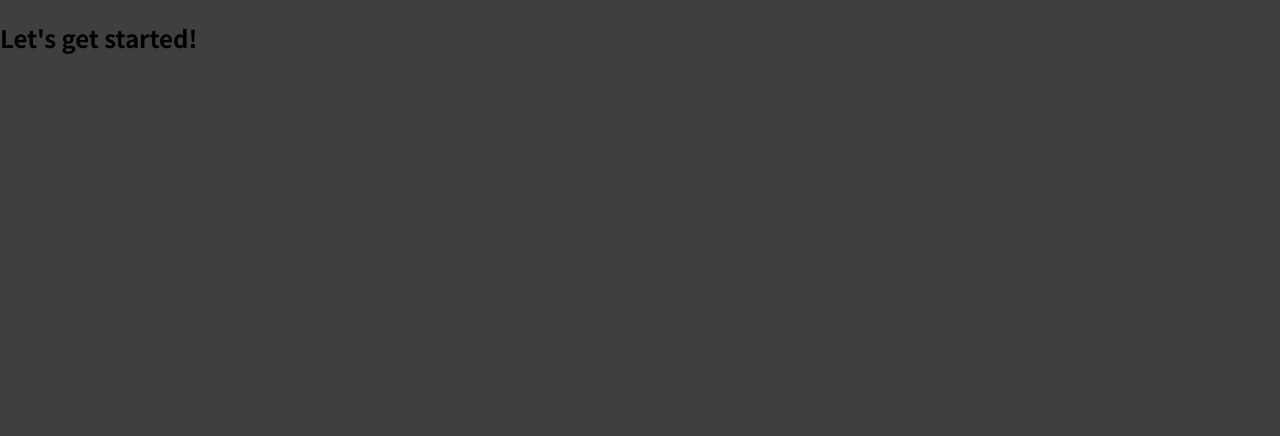
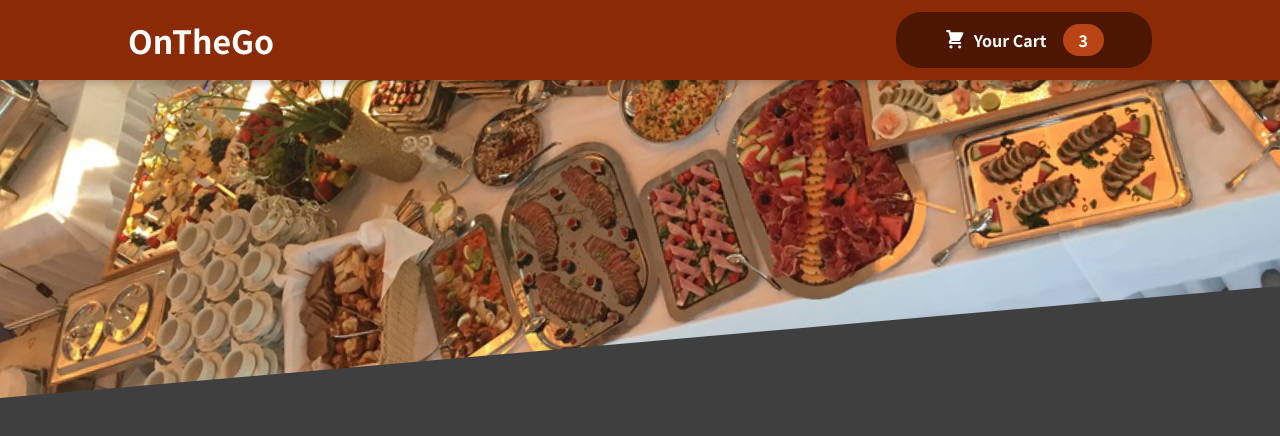
Before and after one commit to MikeJakuszewski/React-Restaurant-App, a React (Create React App) app: page / in a window 1280 px wide. Shown: the top 436 px of the page. Built offline with nearby package versions, Linux system fonts and the light colour scheme.

Commit message:
added header and cart button

```diff
--- a/src/App.js
+++ b/src/App.js
@@ -1,8 +1,11 @@
+import React from "react";
+import Header from "../src/Components/Layout/Header";
+
 function App() {
   return (
-    <div>
-      <h2>Let's get started!</h2>
-    </div>
+    <React.Fragment>
+      <Header />
+    </React.Fragment>
   );
 }
 
--- /dev/null
+++ b/src/Components/Cart/CartIcon.js
@@ -0,0 +1,13 @@
+const CartIcon = () => {
+  return (
+    <svg
+      xmlns="http://www.w3.org/2000/svg"
+      viewBox="0 0 20 20"
+      fill="currentColor"
+    >
+      <path d="M3 1a1 1 0 000 2h1.22l.305 1.222a.997.997 0 00.01.042l1.358 5.43-.893.892C3.74 11.846 4.632 14 6.414 14H15a1 1 0 000-2H6.414l1-1H14a1 1 0 00.894-.553l3-6A1 1 0 0017 3H6.28l-.31-1.243A1 1 0 005 1H3zM16 16.5a1.5 1.5 0 11-3 0 1.5 1.5 0 013 0zM6.5 18a1.5 1.5 0 100-3 1.5 1.5 0 000 3z" />
+    </svg>
+  );
+};
+
+export default CartIcon;
--- /dev/null
+++ b/src/Components/Layout/Header.js
@@ -0,0 +1,21 @@
+import React from "react";
+
+import mealsImage from "../../assets/meals.jpg";
+import classes from "./Header.module.css";
+import HeaderCartButton from "./HeaderCartButton";
+
+const Header = (props) => {
+  return (
+    <React.Fragment>
+      <header className={classes.header}>
+        <h1>OnTheGo</h1>
+        <HeaderCartButton />
+      </header>
+      <div className={classes["main-image"]}>
+        <img src={mealsImage} alt="A tabel full of food" />
+      </div>
+    </React.Fragment>
+  );
+};
+
+export default Header;
--- /dev/null
+++ b/src/Components/Layout/Header.module.css
@@ -0,0 +1,29 @@
+.header {
+  position: fixed;
+  top: 0;
+  left: 0;
+  width: 100%;
+  height: 5rem;
+  background-color: #8a2b06;
+  color: white;
+  display: flex;
+  justify-content: space-between;
+  align-items: center;
+  padding: 0 10%;
+  box-shadow: 0 2px 8px rgba(0, 0, 0, 0.25);
+  z-index: 10;
+}
+
+.main-image {
+  width: 100%;
+  height: 25rem;
+  z-index: 0;
+  overflow: hidden;
+}
+
+.main-image img {
+  width: 110%;
+  height: 100%;
+  object-fit: cover;
+  transform: rotateZ(-5deg) translateY(-4rem) translateX(-1rem);
+}
--- /dev/null
+++ b/src/Components/Layout/HeaderCartButton.js
@@ -0,0 +1,16 @@
+import CartIcon from "../Cart/CartIcon";
+import classes from "./HeaderCartButton.module.css";
+
+const HeaderCartButton = (props) => {
+  return (
+    <button className={classes.button}>
+      <span className={classes.icon}>
+        <CartIcon />
+      </span>
+      <span>Your Cart</span>
+      <span className={classes.badge}>3</span>
+    </button>
+  );
+};
+
+export default HeaderCartButton;
--- /dev/null
+++ b/src/Components/Layout/HeaderCartButton.module.css
@@ -0,0 +1,59 @@
+.button {
+  cursor: pointer;
+  font: inherit;
+  border: none;
+  background-color: #4d1601;
+  color: white;
+  padding: 0.75rem 3rem;
+  display: flex;
+  justify-content: space-around;
+  align-items: center;
+  border-radius: 25px;
+  font-weight: bold;
+}
+
+.button:hover,
+.button:active {
+  background-color: #2c0d00;
+}
+
+.icon {
+  width: 1.35rem;
+  height: 1.35rem;
+  margin-right: 0.5rem;
+}
+
+.badge {
+  background-color: #b94517;
+  padding: 0.25rem 1rem;
+  border-radius: 25px;
+  margin-left: 1rem;
+  font-weight: bold;
+}
+
+.button:hover .badge,
+.button:active .badge {
+  background-color: #92320c;
+}
+
+.bump {
+  animation: bump 300ms ease-out;
+}
+
+@keyframes bump {
+  0% {
+    transform: scale(1);
+  }
+  10% {
+    transform: scale(0.9);
+  }
+  30% {
+    transform: scale(1.1);
+  }
+  50% {
+    transform: scale(1.15);
+  }
+  100% {
+    transform: scale(1);
+  }
+}
```
Also changed, not shown: src/Components/UI/Button.js (added, +9 -0 lines), src/index.js (+4 -4 lines), src/Components/UI/Button.module.css (added), src/assets/meals.jpg (added).
